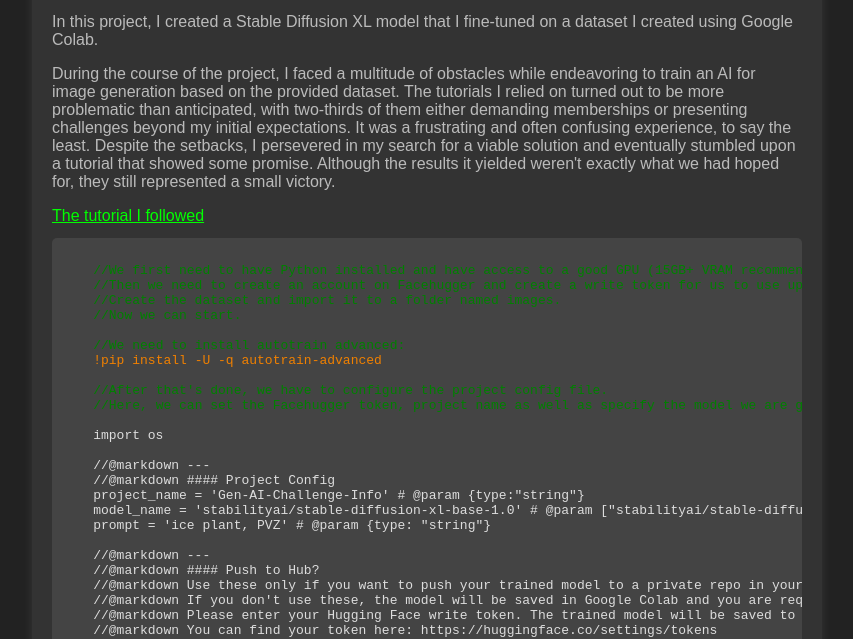
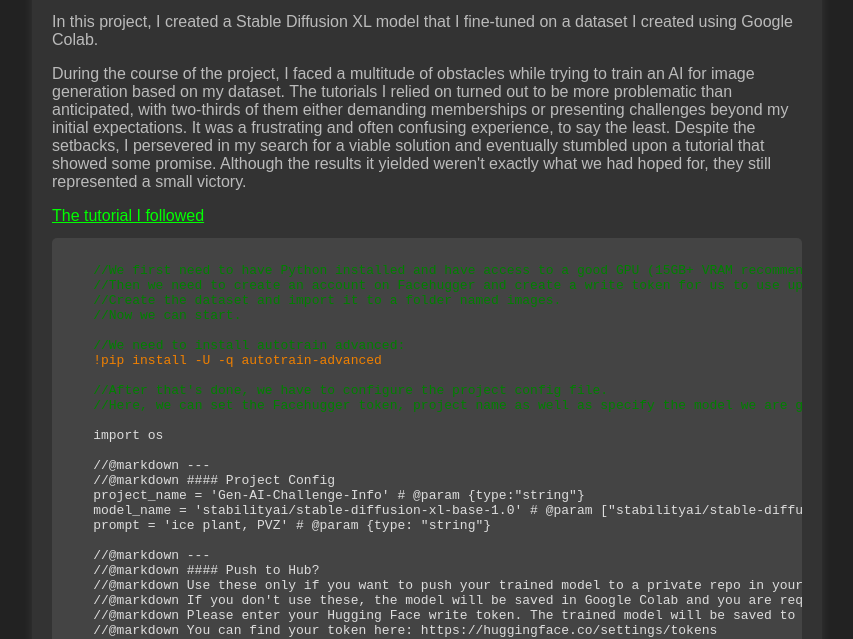
Before and after one commit to NicolaIonita230632/NicolaIonita230632.github.io, a plain HTML site: page index.html in a window 1280 px wide. Shown: the part 161-800 px from the top of the page, without its empty margins (213-1066 px from the left). Drawn offline with Linux system fonts and the light colour scheme.

Commit message:
Update index.html

```diff
--- a/index.html
+++ b/index.html
@@ -98,7 +98,7 @@
             <a href="https://github.com/NicolaIonita230632/NicolaIonita230632.github.io" class="github-button">View on GitHub</a>
         </div>
         <p>In this project, I created a Stable Diffusion XL model that I fine-tuned on a dataset I created using Google Colab.</p>
-        <p>During the course of the project, I faced a multitude of obstacles while endeavoring to train an AI for image generation based on the provided dataset. The tutorials I relied on turned out to be more problematic than anticipated, with two-thirds of them either demanding memberships or presenting challenges beyond my initial expectations. It was a frustrating and often confusing experience, to say the least. Despite the setbacks, I persevered in my search for a viable solution and eventually stumbled upon a tutorial that showed some promise. Although the results it yielded weren't exactly what we had hoped for, they still represented a small victory.</p>
+        <p>During the course of the project, I faced a multitude of obstacles while trying to train an AI for image generation based on my dataset. The tutorials I relied on turned out to be more problematic than anticipated, with two-thirds of them either demanding memberships or presenting challenges beyond my initial expectations. It was a frustrating and often confusing experience, to say the least. Despite the setbacks, I persevered in my search for a viable solution and eventually stumbled upon a tutorial that showed some promise. Although the results it yielded weren't exactly what we had hoped for, they still represented a small victory.</p>
         <div class="github-link">
             <a href="https://blog.segmind.com/finetune-sdxl-dreambooth/" style="color: #00FF00;">The tutorial I followed</a>
         </div>
```
